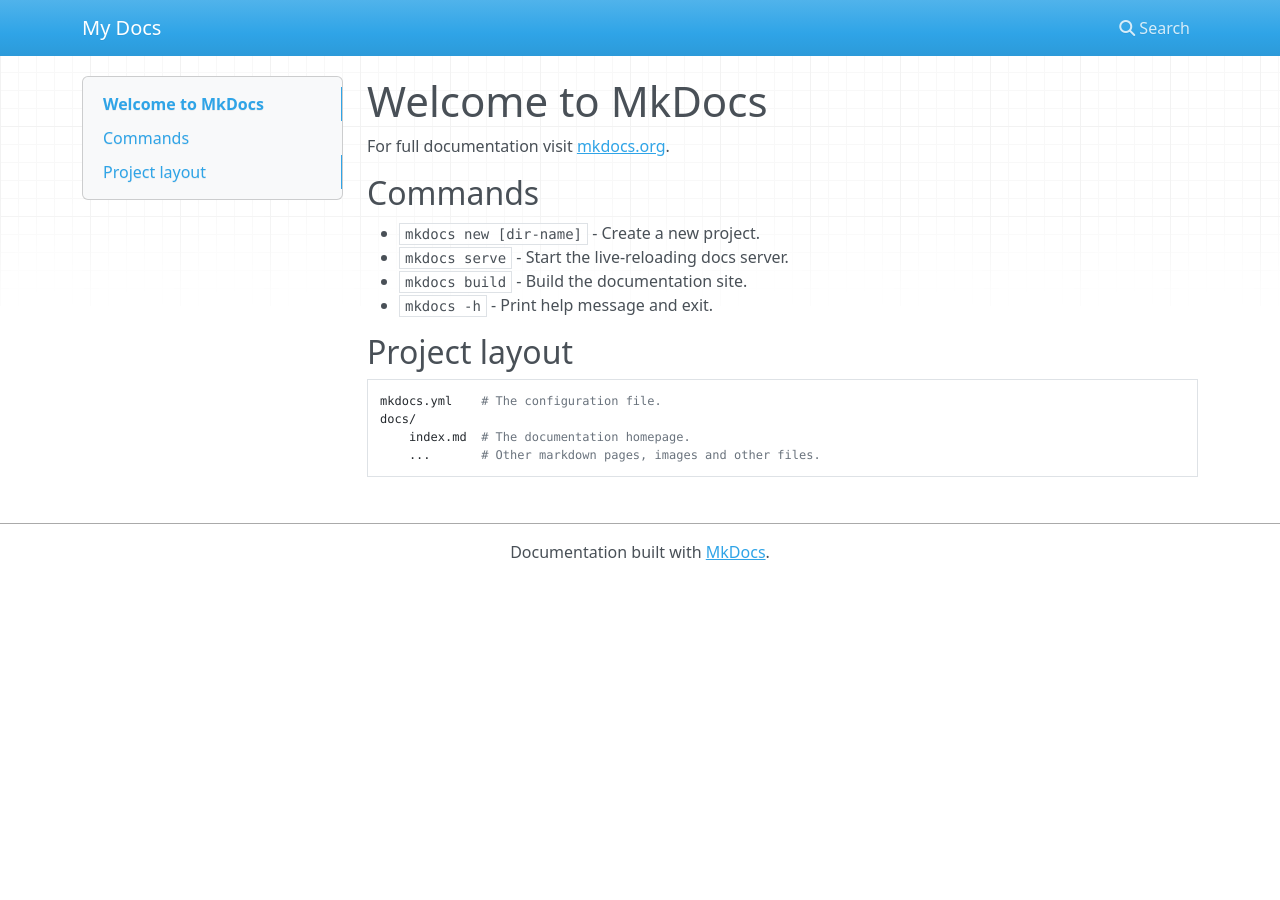
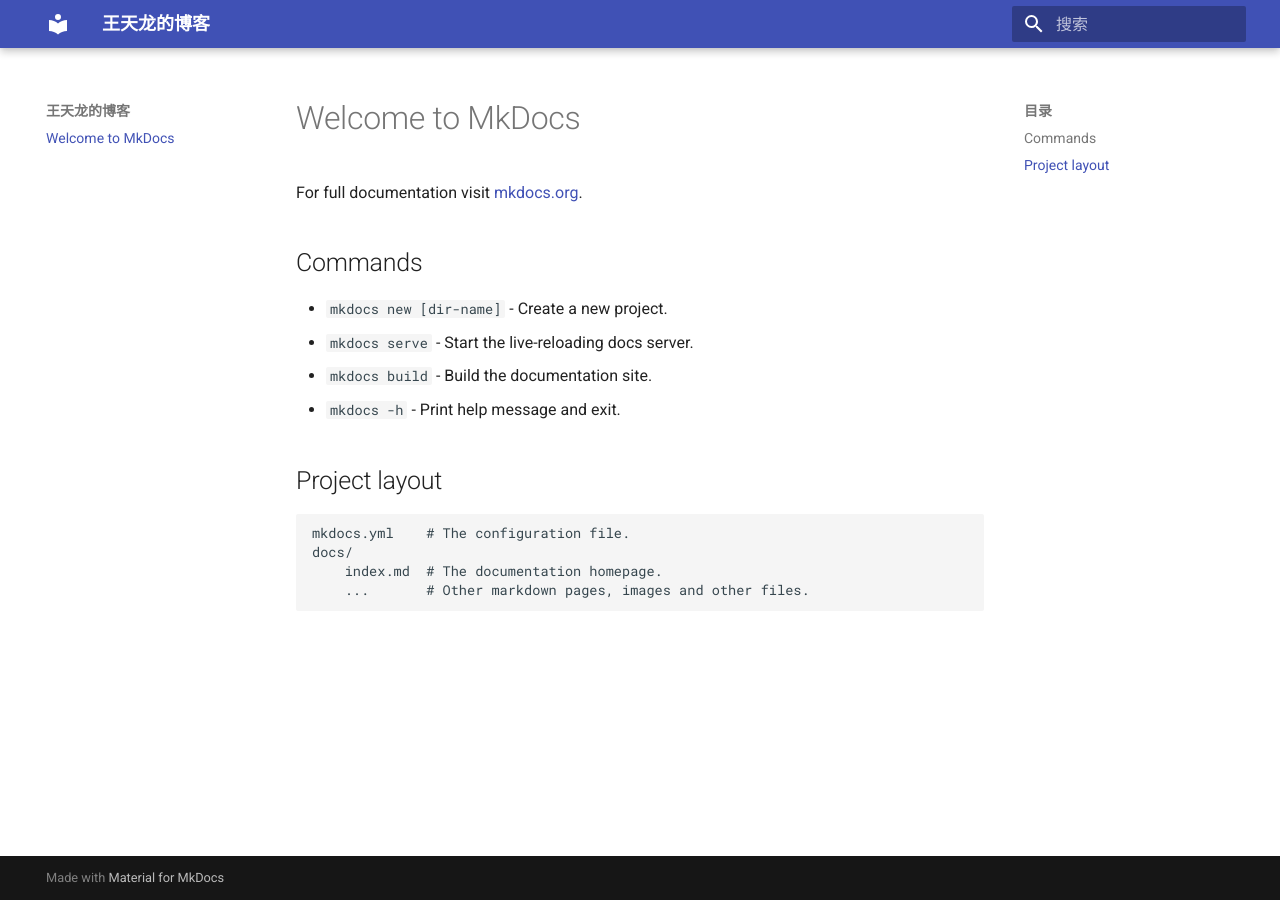
Before and after one commit to wangtl175/wangtl175.github.io, an MkDocs documentation site: the page built from docs/index.md, in a window 1280 px wide. Built offline with MkDocs 1.6.1 and Material for MkDocs 9.7.7, drawn with Linux system fonts in a browser that asks for light colours; nearby versions of some CDN libraries.

Commit message:
修改主题

```diff
--- a/mkdocs.yml
+++ b/mkdocs.yml
@@ -1 +1,4 @@
-site_name: My Docs
+site_name: 王天龙的博客
+theme:
+    name: "material"
+    language: "zh"
```
